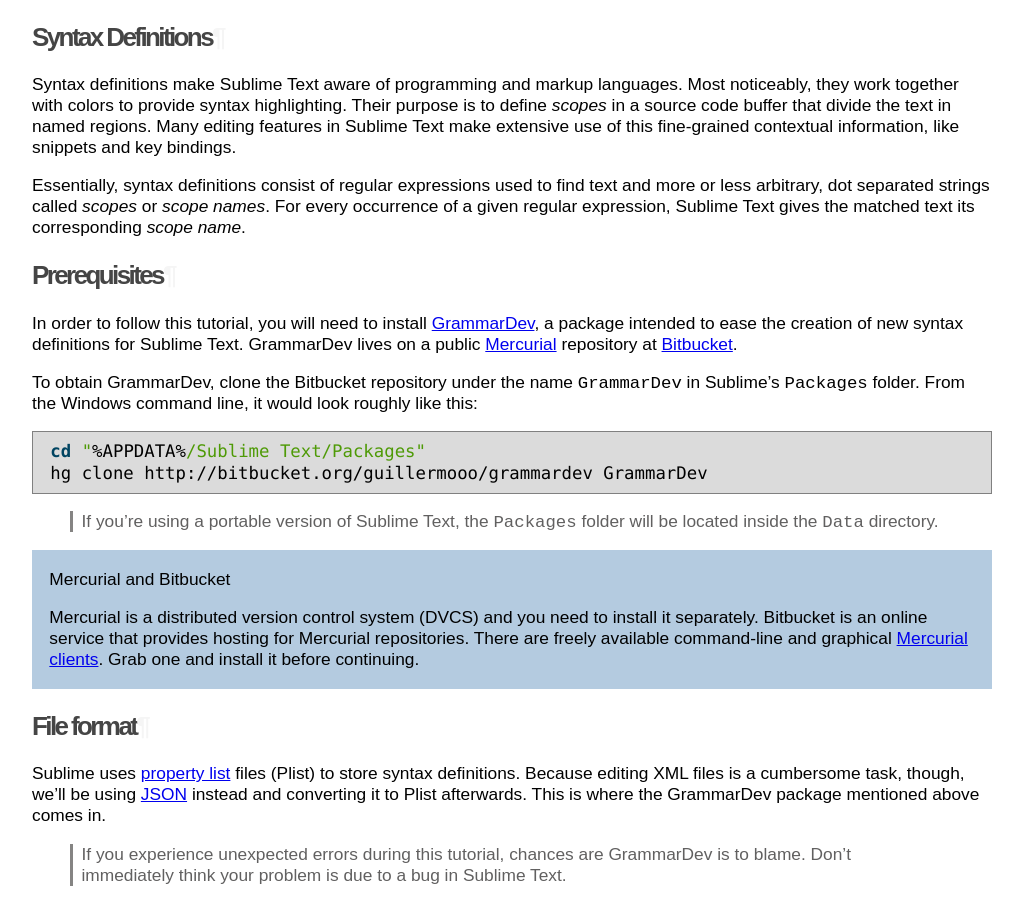
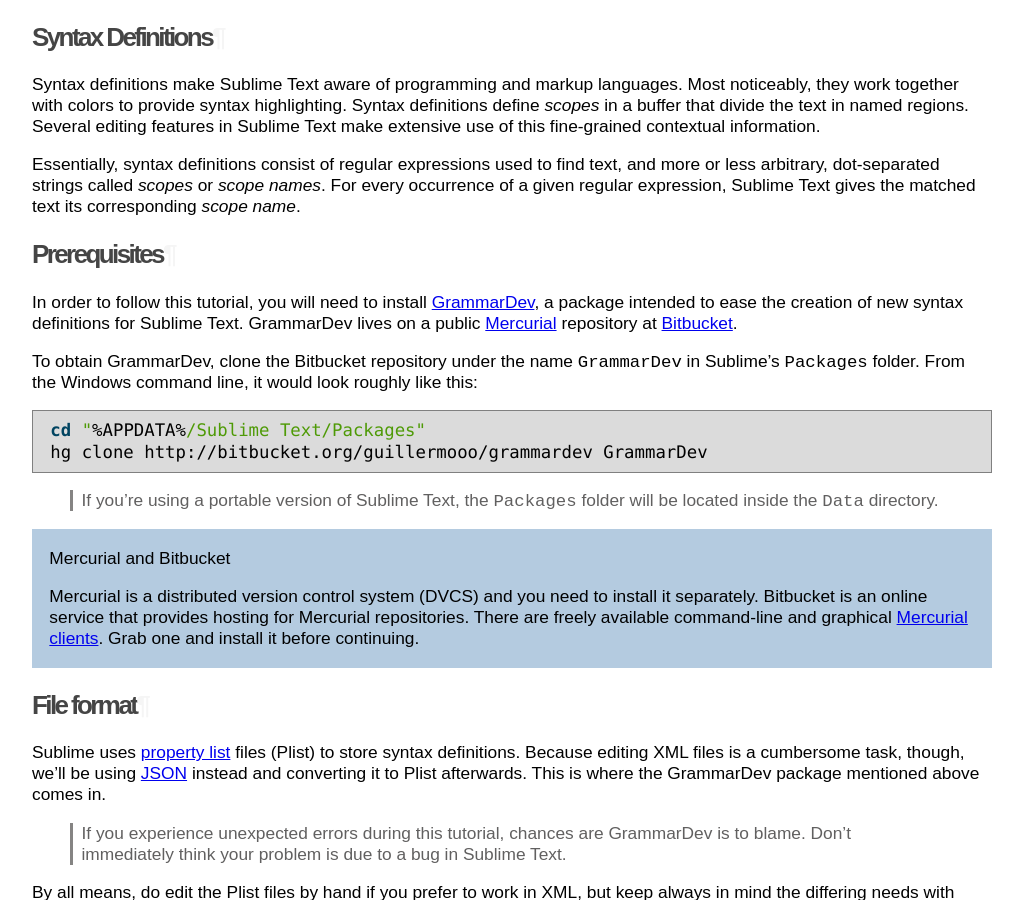
Before and after one commit to guillermooo/sublime-undocs, a Sphinx documentation site: the page built from source/extensibility/syntaxdefs.rst, in a window 1280 px wide and 900 px high. Shown: the whole window, without its empty margins (128-1151 px from the left). Built offline with Sphinx 7.4.7, drawn with Linux system fonts in a browser that asks for light colours; some web fonts are replaced.

Commit message:
Attempted to clarify.

```diff
--- a/source/extensibility/syntaxdefs.rst
+++ b/source/extensibility/syntaxdefs.rst
@@ -5,12 +5,12 @@
 
 Syntax definitions make Sublime Text aware of programming and markup languages.
 Most noticeably, they work together with colors to provide syntax highlighting.
-Their purpose is to define *scopes* in a source code buffer that divide the text
-in named regions. Many editing features in Sublime Text make extensive use of
-this fine-grained contextual information, like snippets and key bindings.
+Syntax definitions define *scopes* in a buffer that divide the text in named
+regions. Several editing features in Sublime Text make extensive use of
+this fine-grained contextual information.
 
 Essentially, syntax definitions consist of regular expressions used to find
-text and more or less arbitrary, dot separated strings called *scopes* or *scope
+text, and more or less arbitrary, dot-separated strings called *scopes* or *scope
 names*. For every occurrence of a given regular expression, Sublime Text gives
 the matched text its corresponding *scope name*.
 
```
